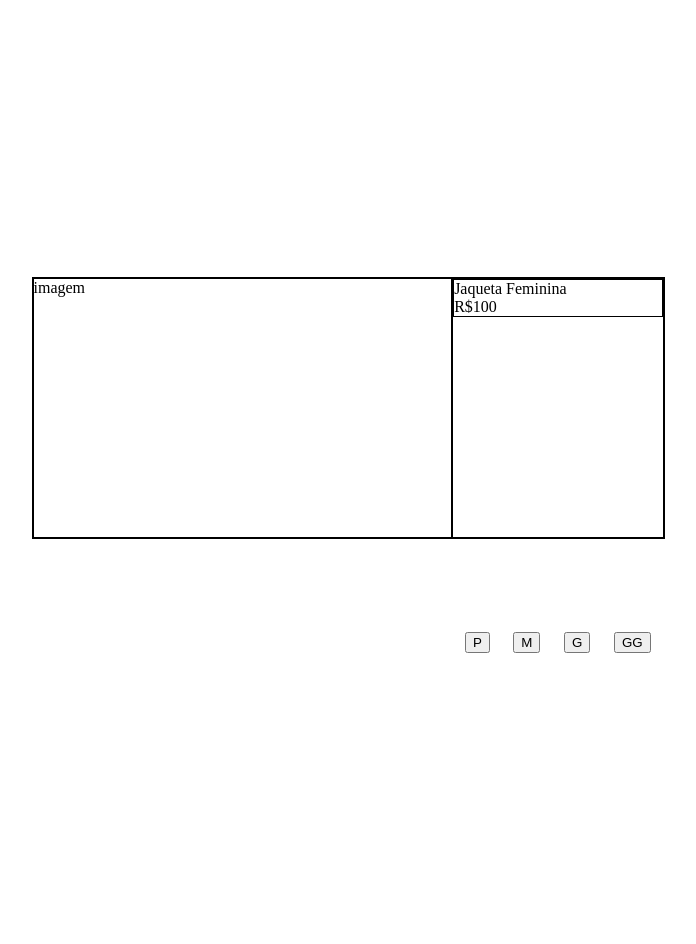
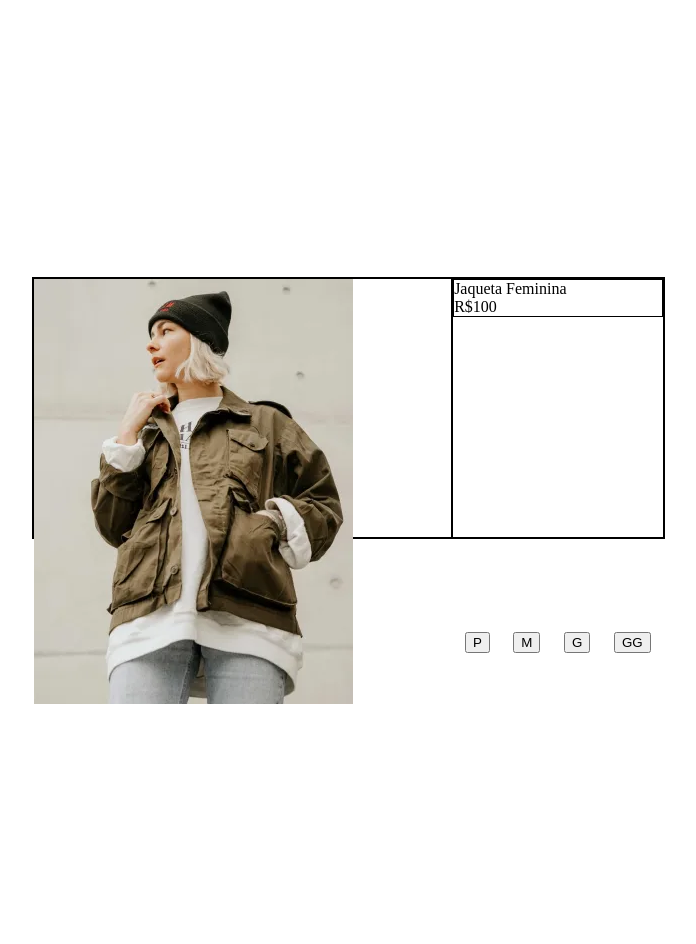
Before and after one commit to PurpleH8/Codifica-Mais, a PHP site: page / in a window 1280 px wide. Shown: the top 944 px of the page, without its empty margins (292-988 px from the left). Run offline with PHP 8.4, Linux system fonts and the light colour scheme.

Commit message:
adicionando imagem

```diff
--- a/card-produto/index.html
+++ b/card-produto/index.html
@@ -13,8 +13,7 @@
 
 
     <div class="imagem">
-        imagem
-        <img src="" alt="">
+        <img src="product-image.webp" alt="mulher de casaco, apenas">
     </div>
 
 
--- a/card-produto/styles.css
+++ b/card-produto/styles.css
@@ -3,7 +3,7 @@ body{
     display: flex;
     justify-content: center;
     align-items: center;
-    border: 10px;
+
 }
 .matriz{
     display: flex;
```
Also changed, not shown: card-produto/product-image.webp (added).
